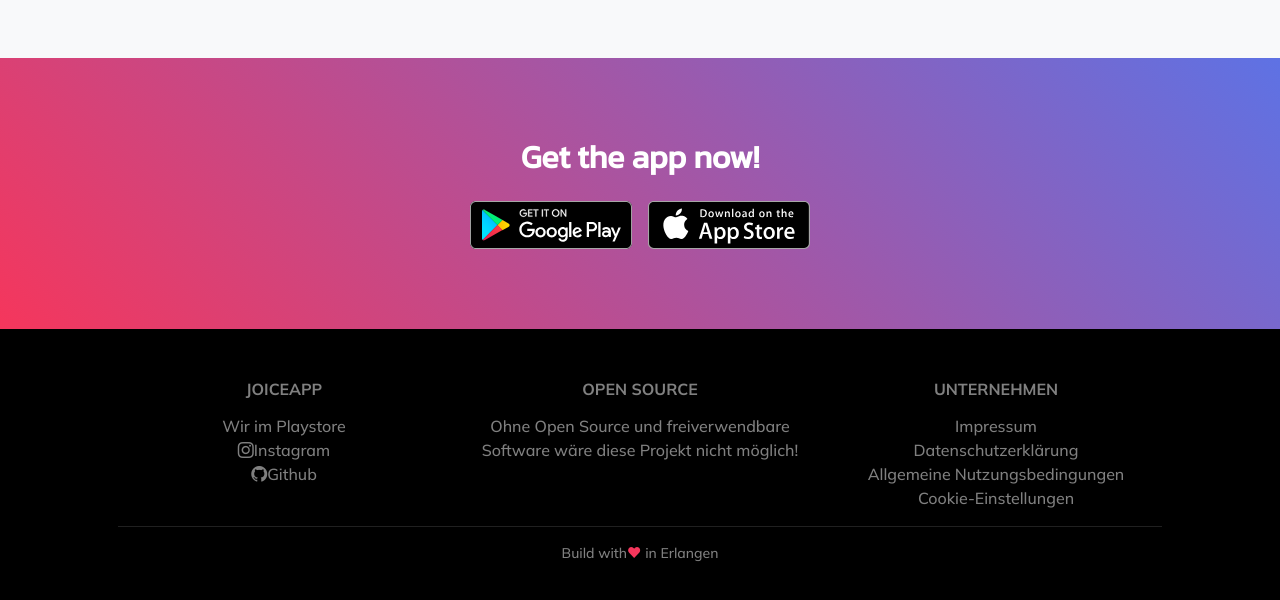
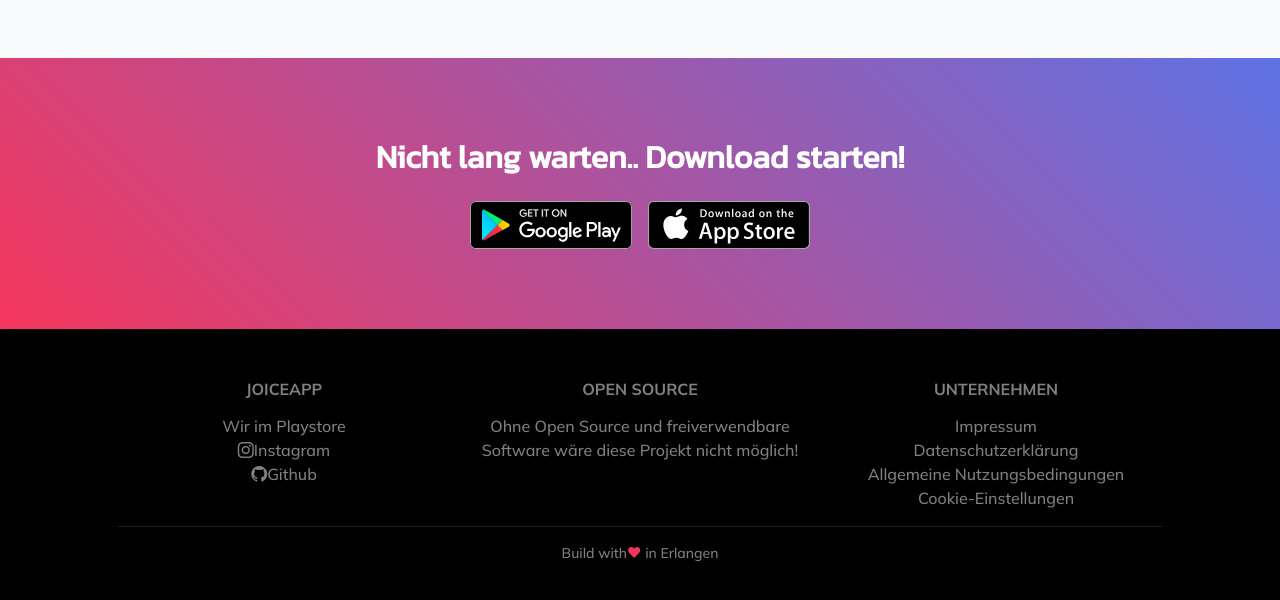
Before and after one commit to joiceapp/website, a website: page src/pug/imprint.pug in a window 1280 px wide. Shown: the part 1309-1909 px from the top of the page. Drawn offline with nearby package versions, Linux system fonts and the light colour scheme; files that its build step writes are made by us from their sources; files whose address does not match are found by name.

Commit message:
Edit download section

```diff
--- a/src/pug/includes/download.pug
+++ b/src/pug/includes/download.pug
@@ -1,6 +1,6 @@
 section#download.bg-gradient-primary-to-secondary
     .container.px-5
-        h2.text-center.text-white.font-alt.mb-4 Get the app now!
+        h2.text-center.text-white.font-alt.mb-4 Nicht lang warten.. Download starten!
         .d-flex.flex-column.flex-lg-row.align-items-center.justify-content-center
             a.me-lg-3.mb-4.mb-lg-0(href='#!')
                 img.app-badge(src='assets/img/google-play-badge.svg', alt='...')
```
